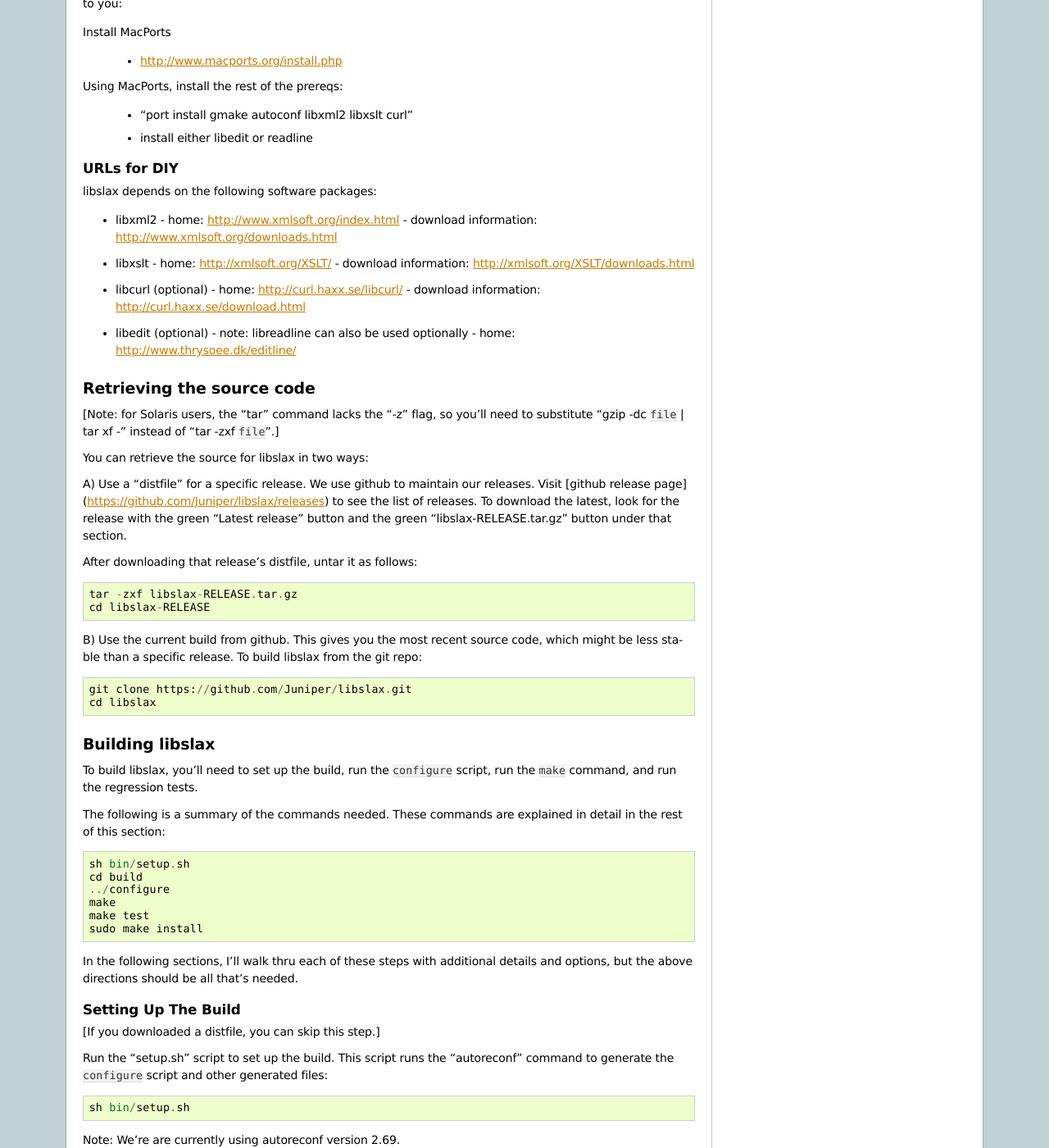
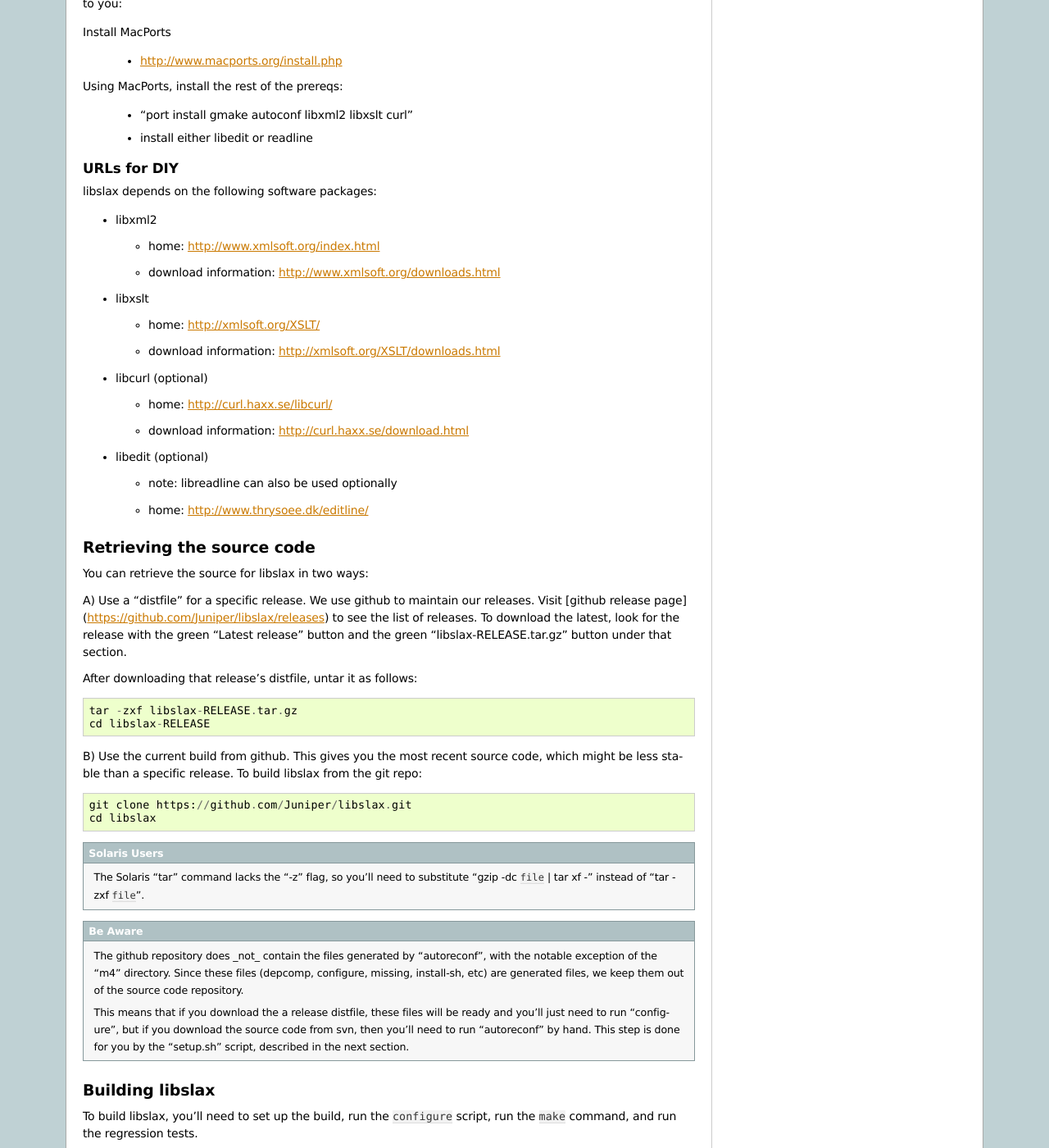
Before and after one commit to Juniper/libslax, a Sphinx documentation site: the page built from doc/building.rst, in a window 1280 px wide and 1400 px high, scrolled down 892 px. Shown: the whole window at 82% size. Built offline with Sphinx 7.4.7, drawn with Linux system fonts in a browser that asks for light colours; some of the changed text lies outside the part shown.

Commit message:
Fix lists and admonitions

```diff
--- a/doc/building.rst
+++ b/doc/building.rst
@@ -1,8 +1,8 @@
 .. _building:
 
-====================
-How to build libslax
-====================
+======================
+How to Build `libslax`
+======================
 
 Building libslax invokes four steps:
 - installing prerequisite software
@@ -71,27 +71,27 @@
 libslax depends on the following software packages:
 
 - libxml2
+
   - home: http://www.xmlsoft.org/index.html
   - download information: http://www.xmlsoft.org/downloads.html
 
 - libxslt
+
   - home: http://xmlsoft.org/XSLT/
   - download information: http://xmlsoft.org/XSLT/downloads.html
 
 - libcurl (optional)
+
   - home: http://curl.haxx.se/libcurl/
   - download information: http://curl.haxx.se/download.html
 
 - libedit (optional)
+
   - note: libreadline can also be used optionally
   - home: http://www.thrysoee.dk/editline/
 
 Retrieving the source code
 --------------------------
-
-[Note: for Solaris users, the "tar" command lacks the "-z" flag,
-so you'll need to substitute "gzip -dc `file` | tar xf -" instead of
-"tar -zxf `file`".]
 
 You can retrieve the source for libslax in two ways:
 
@@ -114,7 +114,14 @@
     git clone https://github.com/Juniper/libslax.git
     cd libslax
 
-.. admonition: Be Aware
+.. admonition:: Solaris Users
+
+    The Solaris "tar" command lacks the "-z" flag, so you'll need to
+    substitute "gzip -dc `file` | tar xf -" instead of "tar -zxf
+    `file`".
+
+.. admonition:: Be Aware
+
     The github repository does _not_ contain the files generated
     by "autoreconf", with the notable exception of the "m4" directory.
     Since these files (depcomp, configure, missing, install-sh, etc) are
```
